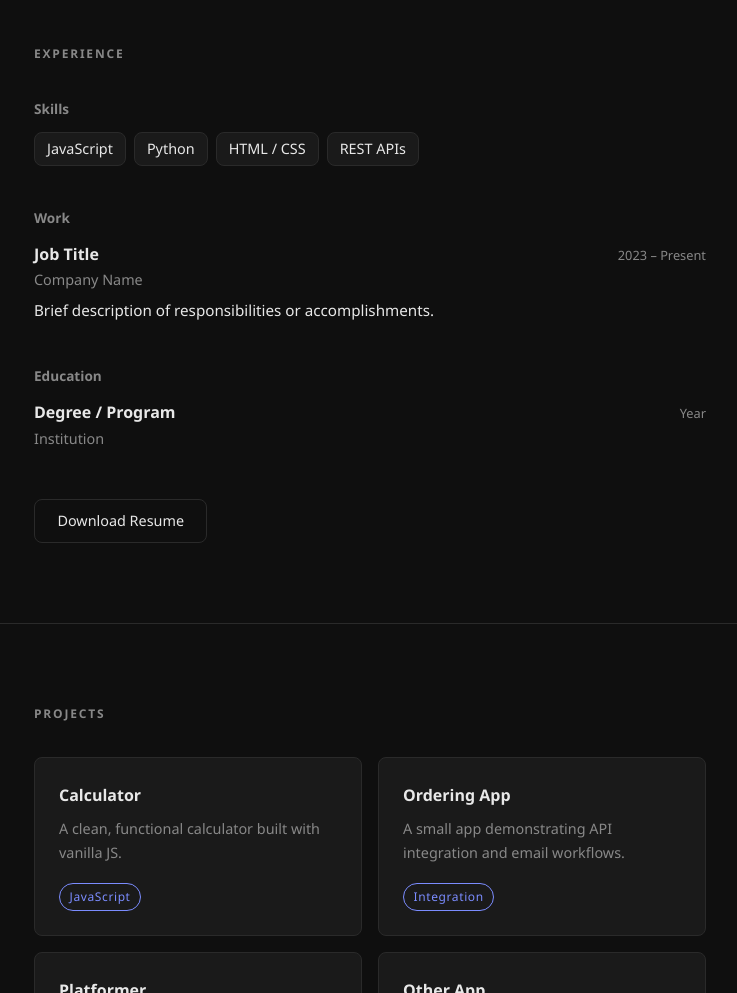
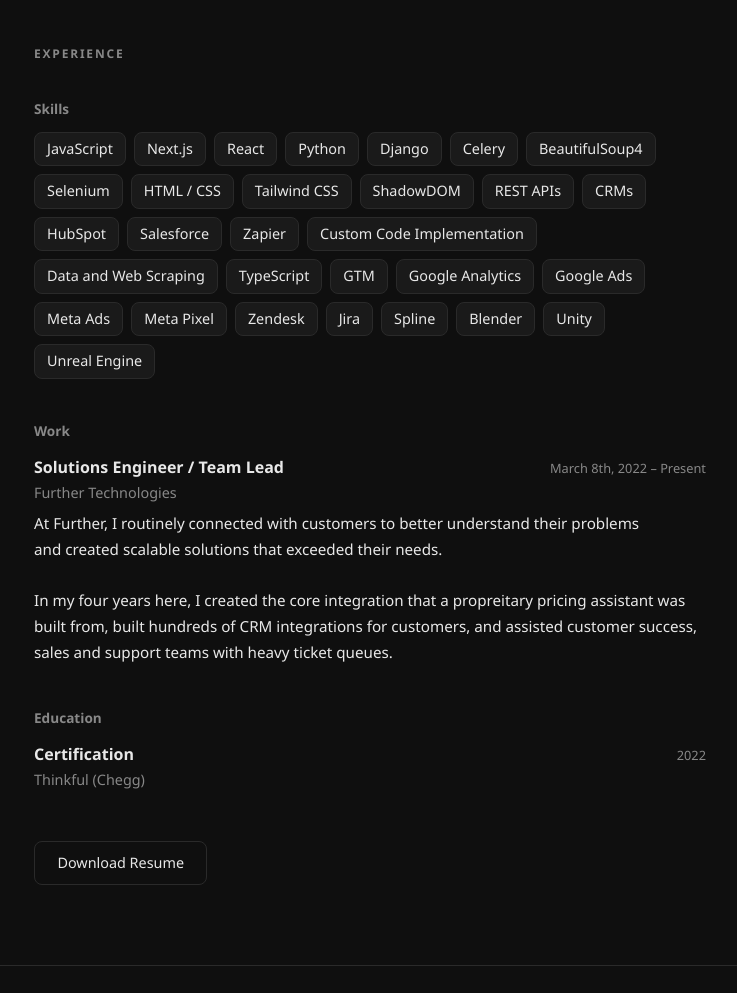
Before and after one commit to WesWJensen/WesWJensen.github.io, a plain HTML site: page index.html in a window 1280 px wide. Shown: the part 1140-2133 px from the top of the page, without its empty margins (270-1007 px from the left). Drawn offline with Linux system fonts and the light colour scheme; some packages are replaced by stand-ins of ours; a script that the page names is missing.

Commit message:
Update index.html

```diff
--- a/index.html
+++ b/index.html
@@ -39,9 +39,35 @@
         <h3>Skills</h3>
         <ul class="skills">
           <li>JavaScript</li>
+          <li>Next.js</li>
+          <li>React</li>
           <li>Python</li>
+          <li>Django</li>
+          <li>Celery</li>
+          <li>BeautifulSoup4</li>
+          <li>Selenium</li>
           <li>HTML / CSS</li>
+          <li>Tailwind CSS</li>
+          <li>ShadowDOM</li>
           <li>REST APIs</li>
+          <li>CRMs</li>
+          <li>HubSpot</li>
+          <li>Salesforce</li>
+          <li>Zapier</li>
+          <li>Custom Code Implementation</li>
+          <li>Data and Web Scraping</li>
+          <li>TypeScript</li>
+          <li>GTM</li>
+          <li>Google Analytics</li>
+          <li>Google Ads</li>
+          <li>Meta Ads</li>
+          <li>Meta Pixel</li>
+          <li>Zendesk</li>
+          <li>Jira</li>
+          <li>Spline</li>
+          <li>Blender</li>
+          <li>Unity</li>
+          <li>Unreal Engine</li>
           <!-- Add more as needed -->
         </ul>
       </div>
@@ -50,11 +76,18 @@
         <h3>Work</h3>
         <div class="resume-entry">
           <div class="resume-entry-header">
-            <span class="role">Job Title</span>
-            <span class="date">2023 – Present</span>
+            <span class="role">Solutions Engineer / Team Lead</span>
+            <span class="date">March 8th, 2022 – Present</span>
           </div>
-          <span class="company">Company Name</span>
-          <p>Brief description of responsibilities or accomplishments.</p>
+          <span class="company">Further Technologies</span>
+          <p>
+            At Further, I routinely connected with customers to better understand their problems
+            <br>
+            and created scalable solutions that exceeded their needs.
+            <br> <br>
+            In my four years here, I created the core integration that a propreitary pricing assistant was built from,
+            built hundreds of CRM integrations for customers, and assisted customer success, sales and support teams with heavy ticket queues.
+          </p>
         </div>
         <!-- Duplicate .resume-entry for additional roles -->
       </div>
@@ -63,10 +96,10 @@
         <h3>Education</h3>
         <div class="resume-entry">
           <div class="resume-entry-header">
-            <span class="role">Degree / Program</span>
-            <span class="date">Year</span>
+            <span class="role">Certification</span>
+            <span class="date">2022</span>
           </div>
-          <span class="company">Institution</span>
+          <span class="company">Thinkful (Chegg)</span>
         </div>
       </div>
 
```
